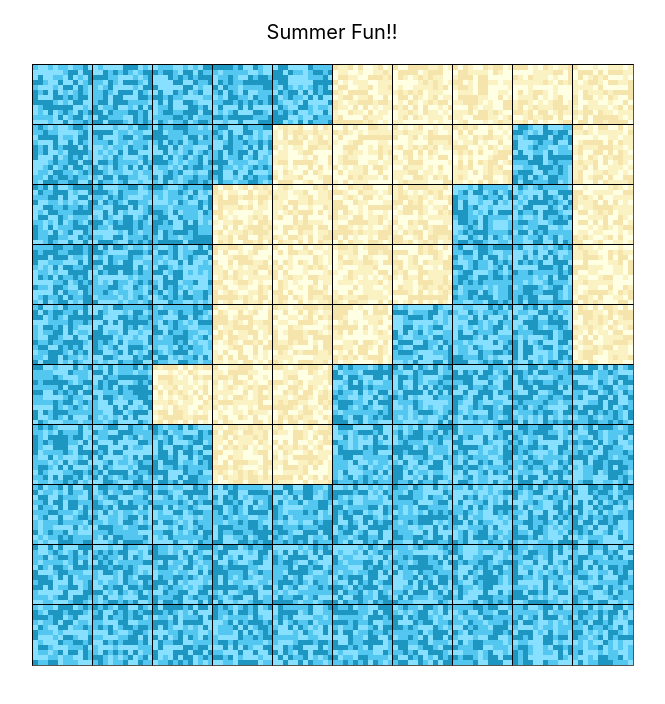
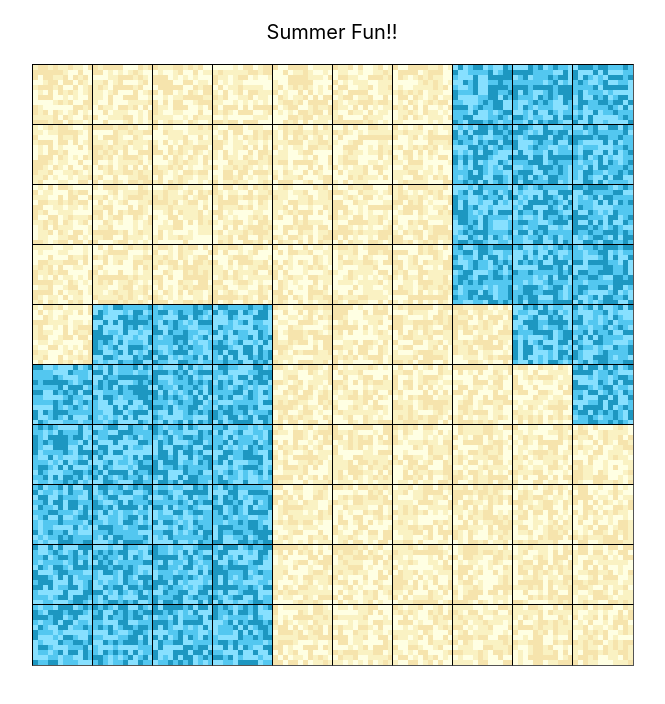
Before and after one commit to jagluck/beach-site, a React (Create React App) app: page / in a window 1280 px wide. Shown: the top 704 px of the page, without its empty margins (308-973 px from the left). Built offline with nearby package versions, Linux system fonts and the light colour scheme.

Commit message:
making things a little more dynamic

```diff
--- a/src/Components/Grid.js
+++ b/src/Components/Grid.js
@@ -1,18 +1,15 @@
 import React, { Component } from 'react';
 import GridCell from './GridCell';
 import * as CellTypes from '../Constants/CellTypes';
-import ReactDOM from 'react-dom';
-import Clock from 'react-live-clock';
 
 class Grid extends React.Component {
     constructor(props) {
         super(props);
         this.updateNumber = 0;
-        this.beachSeed1 = null;
-        this.beachSeed2 = null;
-        this.oceanSeed1 = null;
-        this.oceanSeed1 = null;
-        this.grid = [[]];
+        this.seedsTotal = 5;
+        this.seedTypes = [CellTypes.OCEAN, CellTypes.BEACH];
+        this.seeds = [];
+        this.grid = [];
     }
 
     componentDidMount() {
@@ -36,69 +33,23 @@ class Grid extends React.Component {
         let gridLength = 10;
         let itemList=[];
         if (this.updateNumber % 2 === 0){
-            if (this.beachSeed1 == null){
-                this.beachSeed1 = [this.getRandom(-10,-5),this.getRandom(0,1)];
-                this.beachSeed2 = [this.getRandom(-5,0),this.getRandom(2,3)];
-                this.beachSeed3 = [this.getRandom(0,5),this.getRandom(4,6)];
-                this.beachSeed4 = [this.getRandom(5,10),this.getRandom(5,8)];
-                this.beachSeed5 = [this.getRandom(10,15),this.getRandom(8,9)];
-
-                this.oceanSeed1 = [this.getRandom(-10,-5),this.getRandom(0,1)];
-                this.oceanSeed2 = [this.getRandom(-5,0),this.getRandom(2,3)];
-                this.oceanSeed3 = [this.getRandom(0,5),this.getRandom(4,6)];
-                this.oceanSeed4 = [this.getRandom(5,10),this.getRandom(5,8)];
-                this.oceanSeed5 = [this.getRandom(10,19),this.getRandom(8,9)];
+            if (this.seeds.length === 0){
+                for (let i = 0; i < this.seedTypes.length; i++) {
+                    let theseSeeds = [];
+                    for (let j = 0; j < this.seedsTotal; j++) {
+                        theseSeeds.push([this.getRandom(-10,15),this.getRandom(0,9)]);
+                    }
+                    this.seeds.push(theseSeeds);
+                }
             } else {
-                if (this.beachSeed1[0] > -5){
-                    this.beachSeed1 = [(this.beachSeed1[0] - 1), this.beachSeed1[1]];
-                } else {
-                    this.beachSeed1 = [15,this.getRandom(1,2)];
-                }
-                if (this.beachSeed2[0] > -5){
-                    this.beachSeed2 = [(this.beachSeed2[0] - 1), this.beachSeed2[1]];
-                } else {
-                    this.beachSeed2 = [15,this.getRandom(2,3)];
-                }
-                if (this.beachSeed3[0] > -5){
-                    this.beachSeed3 = [(this.beachSeed3[0] - 1), this.beachSeed3[1]];
-                } else {
-                    this.beachSeed3 = [15,this.getRandom(3,5)];
-                }
-                if (this.beachSeed4[0] > -5){
-                    this.beachSeed4 = [(this.beachSeed4[0] - 1), this.beachSeed4[1]];
-                } else {
-                    this.beachSeed4 = [15,this.getRandom(6,8)];
-                }
-                if (this.beachSeed5[0] > -5){
-                    this.beachSeed5 = [(this.beachSeed5[0] - 1), this.beachSeed5[1]];
-                } else {
-                    this.beachSeed5 = [15,this.getRandom(8,9)];
-                }
-
-                if (this.oceanSeed1[0] > -5){
-                    this.oceanSeed1 = [(this.oceanSeed1[0] - 1), this.oceanSeed1[1]];
-                } else {
-                    this.oceanSeed1 = [15,this.getRandom(0,2)];
-                }
-                if (this.oceanSeed2[0] > -5){
-                    this.oceanSeed2 = [(this.oceanSeed2[0] - 1), this.oceanSeed2[1]];
-                } else {
-                    this.oceanSeed2 = [15,this.getRandom(2,3)];
-                }
-                if (this.oceanSeed3[0] > -5){
-                    this.oceanSeed3 = [(this.oceanSeed3[0] - 1), this.oceanSeed3[1]];
-                } else {
-                    this.oceanSeed3 = [15,this.getRandom(4,6)];
-                }
-                if (this.oceanSeed4[0] > -5){
-                    this.oceanSeed4 = [(this.oceanSeed4[0] - 1), this.oceanSeed4[1]];
-                } else {
-                    this.oceanSeed4 = [15,this.getRandom(6,8)];
-                }
-                if (this.oceanSeed5[0] > -5){
-                    this.oceanSeed5 = [(this.oceanSeed2[0] - 1), this.oceanSeed5[1]];
-                } else {
-                    this.oceanSeed5 = [15,this.getRandom(8,9)];
+                for (let i = 0; i < this.seedTypes.length; i++) {
+                    for (let j = 0; j < this.seedsTotal; j++) {
+                        if (this.seeds[i][j][0] > -5){
+                            this.seeds[i][j] = [(this.seeds[i][j][0] - 1), this.seeds[i][j][1]];
+                        } else {
+                            this.seeds[i][j] = [15,this.getRandom(0,9)];
+                        }
+                    }
                 }
             }
         }
@@ -107,20 +58,25 @@ class Grid extends React.Component {
         for (let column = 0; column < gridLength; column++) {
             let thisColumn = [];
             for (let row = 0; row < gridLength; row++) {
-                let beachDist = Math.min(this.getDist(this.beachSeed1, [row, column]),this.getDist(this.beachSeed2, [row, column]),this.getDist(this.beachSeed3, [row, column]),this.getDist(this.beachSeed4, [row, column]),this.getDist(this.beachSeed5, [row, column]));
-                let oceanDist = Math.min(this.getDist(this.oceanSeed1, [row, column]),this.getDist(this.oceanSeed2, [row, column]),this.getDist(this.oceanSeed3, [row, column]),this.getDist(this.oceanSeed4, [row, column]),this.getDist(this.oceanSeed5, [row, column]));
-                let thisColor = CellTypes.OCEAN;
-                if (beachDist < oceanDist){
-                    thisColor = CellTypes.BEACH;
-                }
-                if (beachDist === 0){
-                    thisColor = CellTypes.BEACH_SEED;
-                }
-                if (oceanDist === 0){
-                    thisColor = CellTypes.OCEAN_SEED;
+
+                let dists = [];
+                for (let i = 0; i < this.seedTypes.length; i++) {
+                    let theseSeeds = [];
+                    for (let j = 0; j < this.seedsTotal; j++) {
+                        theseSeeds.push(this.getDist(this.seeds[i][j], [row, column]));
+                    }
+                    dists.push(Math.min(...theseSeeds));
                 }
 
-                let thisCell = <GridCell column={column} row={row} cellType={thisColor}></GridCell>
+                let minDist = dists.indexOf(Math.min(...dists));
+                let thisColor = this.seedTypes[minDist];
+
+                let isSeed = false;
+                if (dists[minDist] === 0){
+                    isSeed = true
+                }
+
+                let thisCell = <GridCell column={column} row={row} cellType={thisColor} isSeed={isSeed}></GridCell>
                 thisColumn.push(thisCell);
                 itemList.push(thisCell)
             }
--- a/src/Components/GridCell.js
+++ b/src/Components/GridCell.js
@@ -16,18 +16,11 @@ class GridCell extends React.Component {
           colors = CellColors.BEACH;
         }
 
-        if (!showSeeds){
-          // dont show seeds
-          if(this.props.cellType === CellTypes.BEACH_SEED) {
-            colors = CellColors.BEACH;
-          } else if(this.props.cellType === CellTypes.OCEAN_SEED) {
-            colors = CellColors.OCEAN;
-          }
-        } else {
+        if (showSeeds && this.props.isSeed) {
           // show seeds
-          if(this.props.cellType === CellTypes.BEACH_SEED) {
+          if(this.props.cellType === CellTypes.BEACH) {
             colors = CellColors.BEACH_SEED;
-          } else if(this.props.cellType === CellTypes.OCEAN_SEED) {
+          } else if(this.props.cellType === CellTypes.OCEAN) {
             colors = CellColors.OCEAN_SEED;
           }
         }
@@ -56,6 +49,7 @@ GridCell.propTypes = {
     column: PropTypes.number,
     row: PropTypes.number,
     cellType: PropTypes.number,
+    isSeed: PropTypes.bool,
 };
 
 export default GridCell;
```
Also changed, not shown: 1 other file (tests, documents, lock files or other folders).
